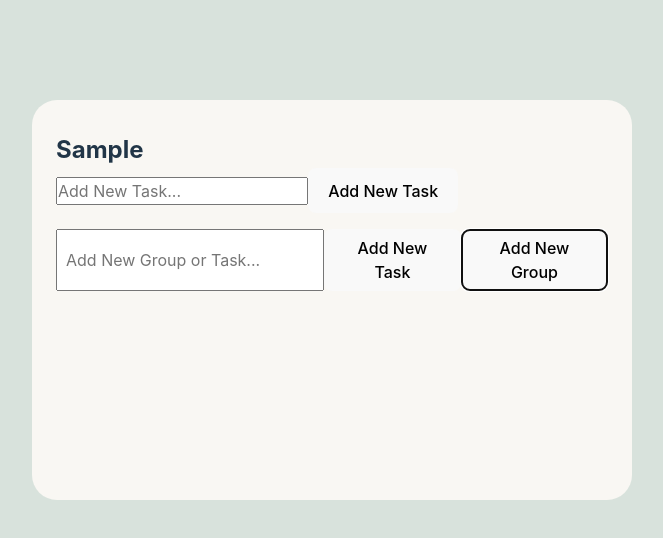
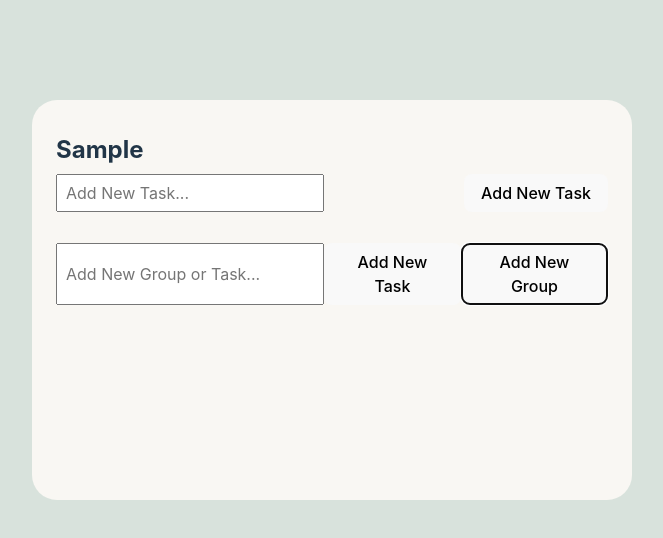
Before and after one commit to macopul/Todo-App-React, a React (Vite) app: page / in a window 1280 px wide. Both pictures are taken after typing "Sample" into the empty fields and a click on the button "Add New Group". Shown: the top 538 px of the page, without its empty margins (308-971 px from the left). Built offline with nearby package versions, Linux system fonts and the light colour scheme.

Commit message:
update on styling

```diff
--- a/src/components/AddToDoInGroupSection/GroupAddToDoSection.module.scss
+++ b/src/components/AddToDoInGroupSection/GroupAddToDoSection.module.scss
@@ -0,0 +1,13 @@
+.GroupAddToDoSection {
+ display: flex;
+  justify-content: space-between;
+  margin-top: 6px;
+
+  button {
+    padding: 6px 16px;
+  }
+
+  input {
+    padding: 0 8px;
+  }
+}
--- a/src/components/AddToDoInGroupSection/GroupAddToDoSection.tsx
+++ b/src/components/AddToDoInGroupSection/GroupAddToDoSection.tsx
@@ -1,5 +1,6 @@
 import { useState } from 'react';
 import { useTaskStorage } from '../../hooks/useTaskStorage';
+import styles from './GroupAddToDoSection.module.scss'
 
 const labels = {
   addTaskInputPlaceholder: 'Add New Task...',
@@ -28,7 +29,7 @@ const GroupAddToDoSection = ({ groupId }: GroupAddToDoSectionType) => {
   };
 
   return (
-    <div>
+    <div className={styles.GroupAddToDoSection}>
       <input
         type="text"
         value={taskTitle}
--- a/src/components/AddToDoSection/AddToDoSection.module.scss
+++ b/src/components/AddToDoSection/AddToDoSection.module.scss
@@ -1,8 +1,8 @@
 .AddToDoSection {
   display: flex;
   justify-content: space-between;
+  margin-top: 16px;
 
-  margin-top: 16px;
   button {
     padding: 6px 16px;
   }
--- a/src/components/AddToDoSection/AddToDoSection.tsx
+++ b/src/components/AddToDoSection/AddToDoSection.tsx
@@ -8,20 +8,22 @@ const labels = {
 
 const AddToDoSection = () => {
   // now we can use useTaskStorage in any place at any level - cause methods inside are operating on shared context state which is one for all children - look inside TaskStoreContextProvider.tsx and in App.tsx
-  const { addTask, addGroupToList } = useTaskStorage();
-  const [Title, setTitle] = useState('');
+  const { addTask, addTaskGroup } = useTaskStorage();
+  const [title, setTitle] = useState('');
 
   const handleAddButton = (action: string) => {
-    if (!Title) {
+    if (!title) {
       window.alert('The task can not be empty');
       return;
     }
     switch (action) {
       case 'task':
-        addTask({ title: Title, id: Math.random().toString(), checked: false });
+        addTask({ title: title, id: Math.random().toString(), checked: false });
         break;
       case 'group':
-        addGroupToList({ groupTitle: Title, groupId: Math.random().toString(), taskList: [] });
+        addTaskGroup({ groupTitle: title, groupId: Math.random().toString(), taskList: [] });
+        break;
+      default:
         break;
     }
     setTitle('');
@@ -31,7 +33,7 @@ const AddToDoSection = () => {
     <div className={styles.AddToDoSection}>
       <input
         type="text"
-        value={Title}
+        value={title}
         placeholder={labels.addTaskInputPlaceholder}
         onChange={(e) => setTitle(e.target.value)}
       />
--- a/src/components/TaskGroup/TaskGroup.module.scss
+++ b/src/components/TaskGroup/TaskGroup.module.scss
@@ -0,0 +1,3 @@
+.TaskGroup {
+  padding-bottom: 15px ;
+}
--- a/src/components/TaskGroup/TaskGroup.tsx
+++ b/src/components/TaskGroup/TaskGroup.tsx
@@ -1,10 +1,11 @@
 import TaskItem from '../TaskItem/TaskItem';
 import { TaskItemGroupType } from '../../types/TaskItemGroupType';
 import GroupAddToDoSection from '../AddToDoInGroupSection/GroupAddToDoSection';
+import styles from './TaskGroup.module.scss'
 
 const TaskGroup = ({ taskList, groupTitle, groupId }: TaskItemGroupType) => {
   return (
-    <>
+    <div className={styles.TaskGroup}>
       <h2>{groupTitle}</h2>
       {taskList.map((task) => (
         <TaskItem
@@ -16,7 +17,7 @@ const TaskGroup = ({ taskList, groupTitle, groupId }: TaskItemGroupType) => {
         />
       ))}
       <GroupAddToDoSection groupId={groupId} />
-    </>
+    </div>
   );
 };
 
--- a/src/components/TaskItem/TaskItem.module.scss
+++ b/src/components/TaskItem/TaskItem.module.scss
@@ -4,6 +4,7 @@
   display: flex;
   align-items: center;
   padding-bottom: 5px;
+  padding-right: 10px;
 }
 
 .editButton {
--- a/src/hooks/useTaskStorage.tsx
+++ b/src/hooks/useTaskStorage.tsx
@@ -9,7 +9,7 @@ export const useTaskStorage = () => {
   const groups = taskStore.groups;
   const taskList = taskStore.taskList;
 
-  const addGroupToList = (group: TaskItemGroupType) => {
+  const addTaskGroup = (group: TaskItemGroupType) => {
     localStorageTaskStore.set({ ...taskStore, groups: [...groups, group] });
     const currentTaskStore = localStorageTaskStore.get();
     setTaskStore(currentTaskStore);
@@ -99,7 +99,7 @@ export const useTaskStorage = () => {
   return {
     groups,
     taskList,
-    addGroupToList,
+    addTaskGroup,
     addTask,
     updateTask,
     deleteTask,
```
